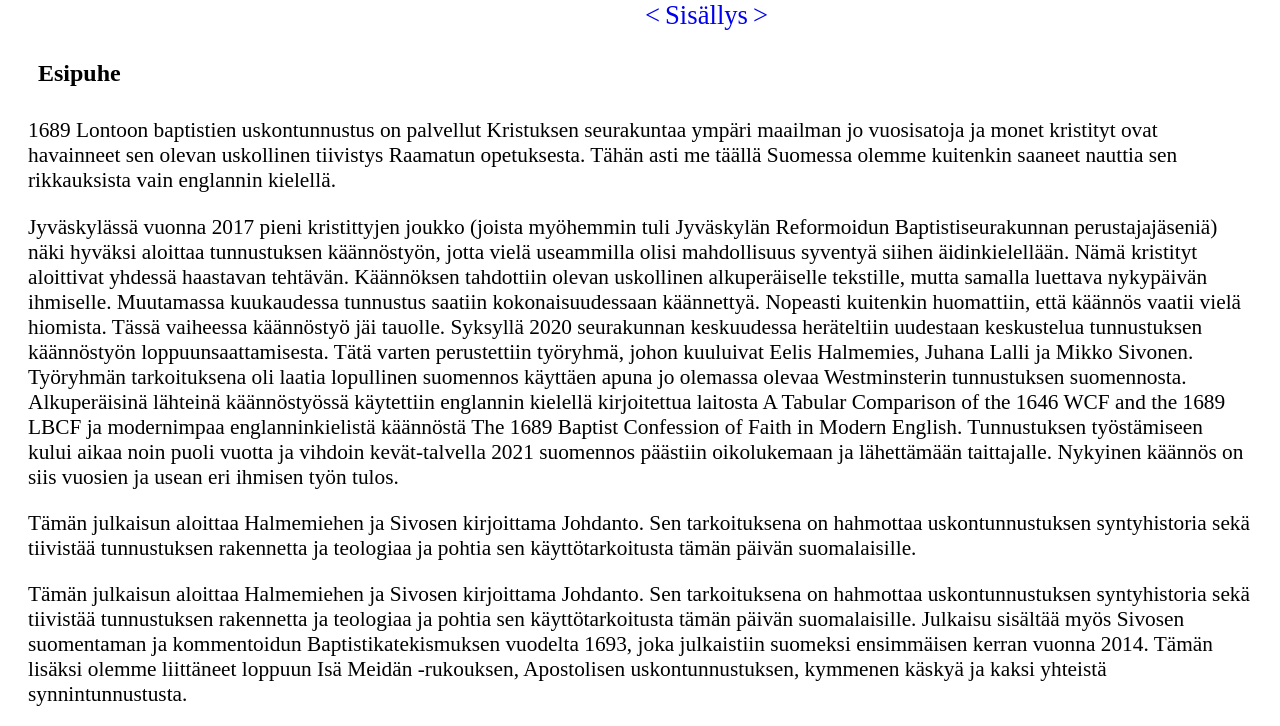
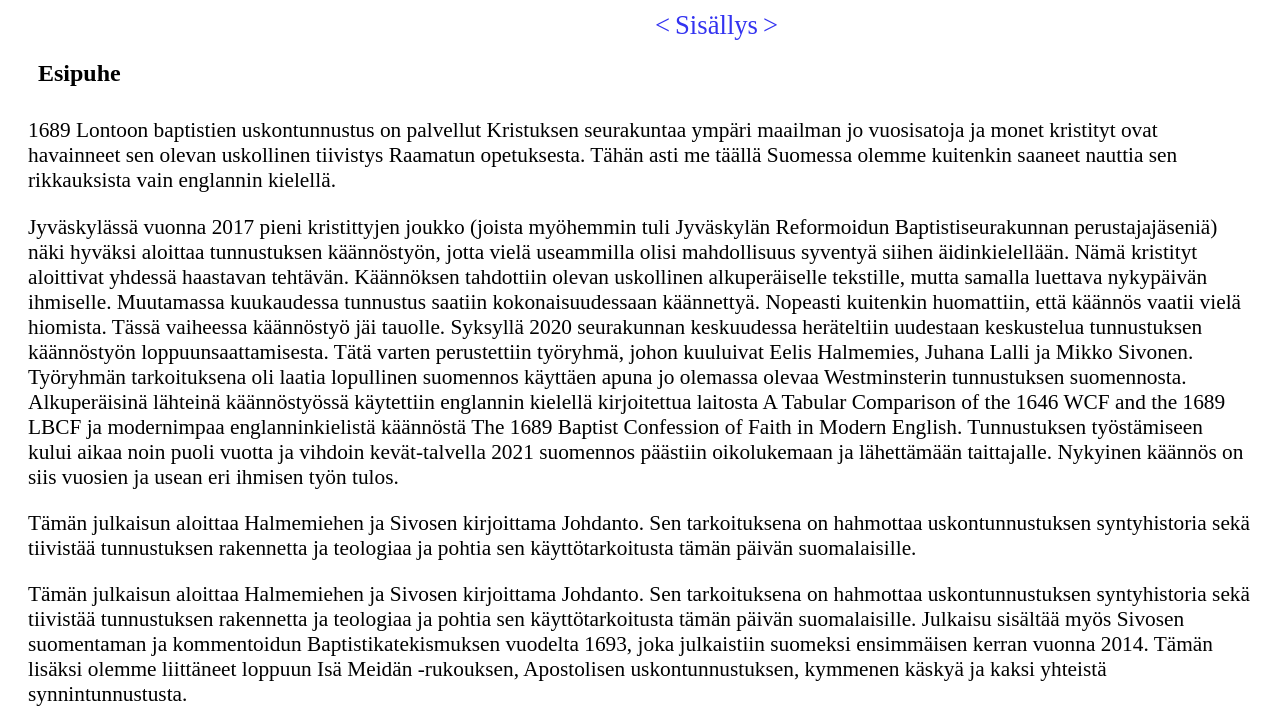
Before and after one commit to AndBible/LBC1689FIN, a website: page html/Esipuhe.html in a window 1280 px wide. Shown: the top 726 px of the page. Drawn offline with Linux system fonts and the light colour scheme.

Commit message:
Fix style

```diff
--- a/html/style.css
+++ b/html/style.css
@@ -14,10 +14,14 @@
     padding: 5px;
 }
 .nav {
-    position: absolute;
+    position: fixed;
+    top: 0;
     left: 50%;
-    top: 0;
     font-size: 20pt;
+    padding: 10px;
+    background: white;
+    border-radius: 20px;
+    opacity: 80%;
 }
 .nav a:link {
     text-decoration: none;
```
